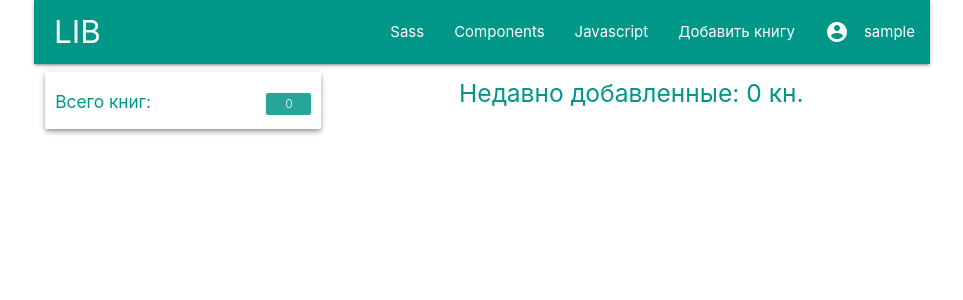
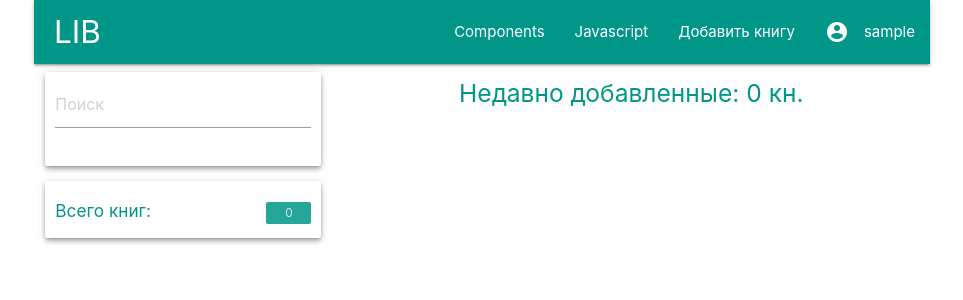
Before and after one commit to daboggg/mylibrary, a Django app: page / in a window 1280 px wide. Shown: the top 300 px of the page, without its empty margins (158-1121 px from the left). Run offline with Django 5.2, Linux system fonts and the light colour scheme; the visitor is signed in with stand-in values (Sample User, id 1); data that the repository does not hold is empty; parts of the project's set-up code (start-up, migrations or seed data) failed here and were passed over; some libraries are stand-ins or nearby versions.

Commit message:
add search book

```diff
--- a/library/templates/library/home.html
+++ b/library/templates/library/home.html
@@ -5,6 +5,16 @@
 {% block title %}{{ title|capfirst }}{% endblock %}
 
 {% block sidebar %}
+    <div class="card z-depth-2">
+        <div class="pxy-1 teal-text">
+            <form method="get" class="row">
+                <div class=" col s12">
+                    <input placeholder="Поиск" name="q" id="search" type="text">
+                </div>
+            </form>
+        </div>
+    </div>
+
     <div class="card z-depth-2">
         <div class="pxy-1 teal-text">
             <h6>
@@ -37,15 +47,15 @@
         <div class="card horizontal row valign-wrapper teal-text z-depth-2">
             <div class="col s4 l3 card-image waves-effect waves-block waves-light">
                 <img class="activator"
-{#                                             src="https://imgholder.ru/768x1024/f44336/fff.jpg&text=Обложка+Для+Книги&font=kelson">#}
+                        {#                                             src="https://imgholder.ru/768x1024/f44336/fff.jpg&text=Обложка+Для+Книги&font=kelson">#}
                      src="{{ book.coverpage.url }}">
             </div>
             <div class="col s8 l9 card-content">
                 <span class="card-title">
                     {{ book.book_title }}
                     {% if user.is_authenticated %}
-                    	<a class="teal-text" href="{% url 'library:download_book' book.slug %}"><i
-                        class="material-icons right">download</i></a>
+                        <a class="teal-text" href="{% url 'library:download_book' book.slug %}"><i
+                                class="material-icons right">download</i></a>
                     {% endif %}
                 </span>
                 {% get_book_card_avers book %}
--- a/library/views.py
+++ b/library/views.py
@@ -4,6 +4,7 @@ from uuid import uuid4
 
 import xmltodict
 from django.contrib.auth.mixins import LoginRequiredMixin
+from django.contrib.postgres.search import SearchVector, SearchQuery, SearchRank
 from django.core.exceptions import ValidationError
 from django.core.files.base import ContentFile
 from django.db import transaction, IntegrityError
@@ -65,6 +66,24 @@ class HomeView(ListView):
             elif tag_name := self.request.GET.get('tag_name'):
                 self.content_name = tag_name
                 return Book.objects.prefetch_related('author').filter(tags__name=tag_name).order_by('-created_at')
+            elif q := self.request.GET.get('q'):
+                self.content_name = f'Поиск по "{q}"'
+                vector = SearchVector(
+                    'genres__genre_rus',
+                    'author__first_name',
+                    'author__middle_name',
+                    'author__last_name',
+                    'author__nickname',
+                    'book_title',
+                    'annotation',
+                    'tags__name',
+                    'sequence__name',
+                )
+                query = SearchQuery(q)
+                books = (Book.objects.prefetch_related('author').annotate(rank=SearchRank(vector, query))
+                        .filter(rank__gt=0).order_by('-rank'))
+
+                return list({book.id: book for book in books}.values())
 
         return Book.objects.prefetch_related('author').order_by('-created_at')[:7]
 
--- a/main/settings/settings.py
+++ b/main/settings/settings.py
@@ -35,6 +35,7 @@ INSTALLED_APPS = [
     'django.contrib.sessions',
     'django.contrib.messages',
     'django.contrib.staticfiles',
+    'django.contrib.postgres',
     'users.apps.UsersConfig',
     'library.apps.LibraryConfig',
     'debug_toolbar',
--- a/templates/base.html
+++ b/templates/base.html
@@ -62,7 +62,6 @@
         <a href="#" data-target="mobile-demo" class="sidenav-trigger"><i class="material-icons">menu</i></a>
         <ul class="right hide-on-med-and-down">
             {% if user.is_authenticated %}
-                <li><a href="sass.html">Sass</a></li>
                 <li><a href="badges.html">Components</a></li>
                 <li><a href="collapsible.html">Javascript</a></li>
                 <li><a href="{% url 'library:upload_book' %}">Добавить книгу</a></li>
```
